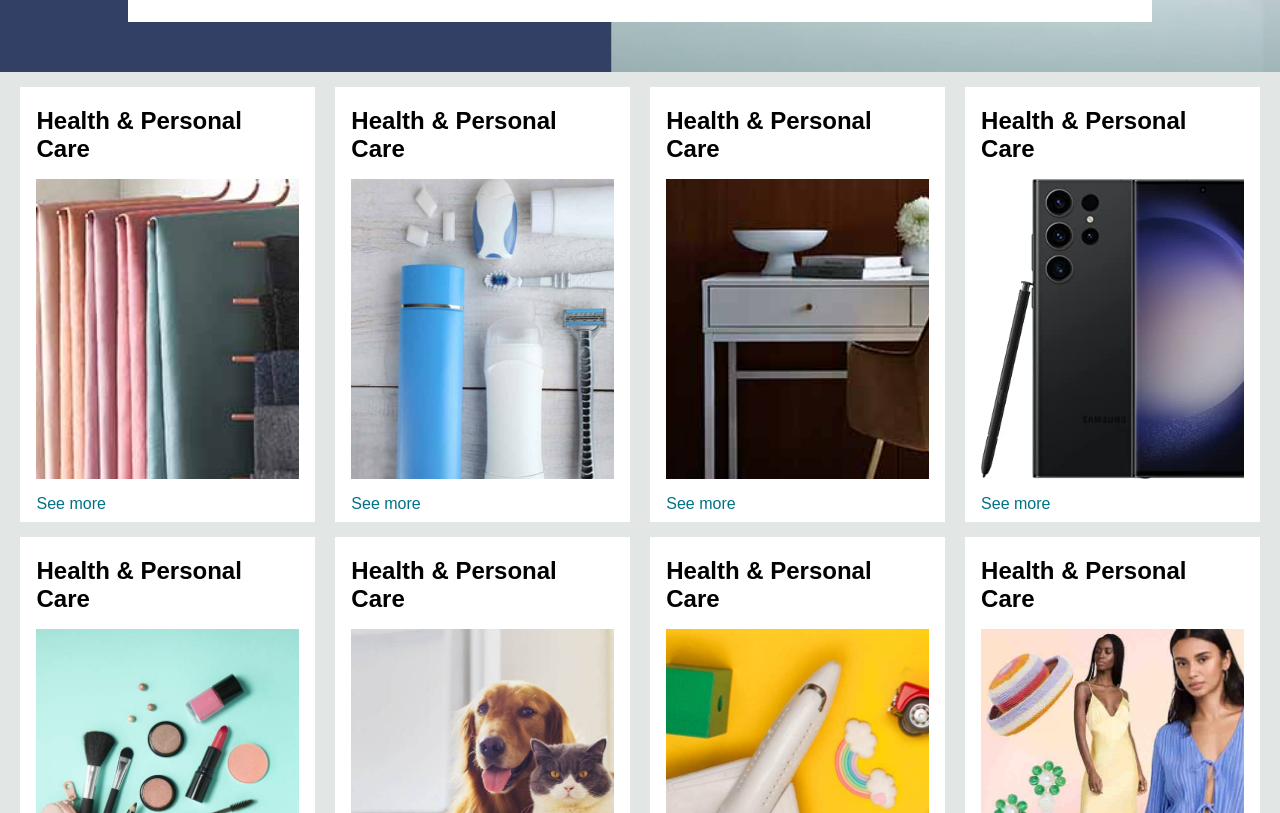
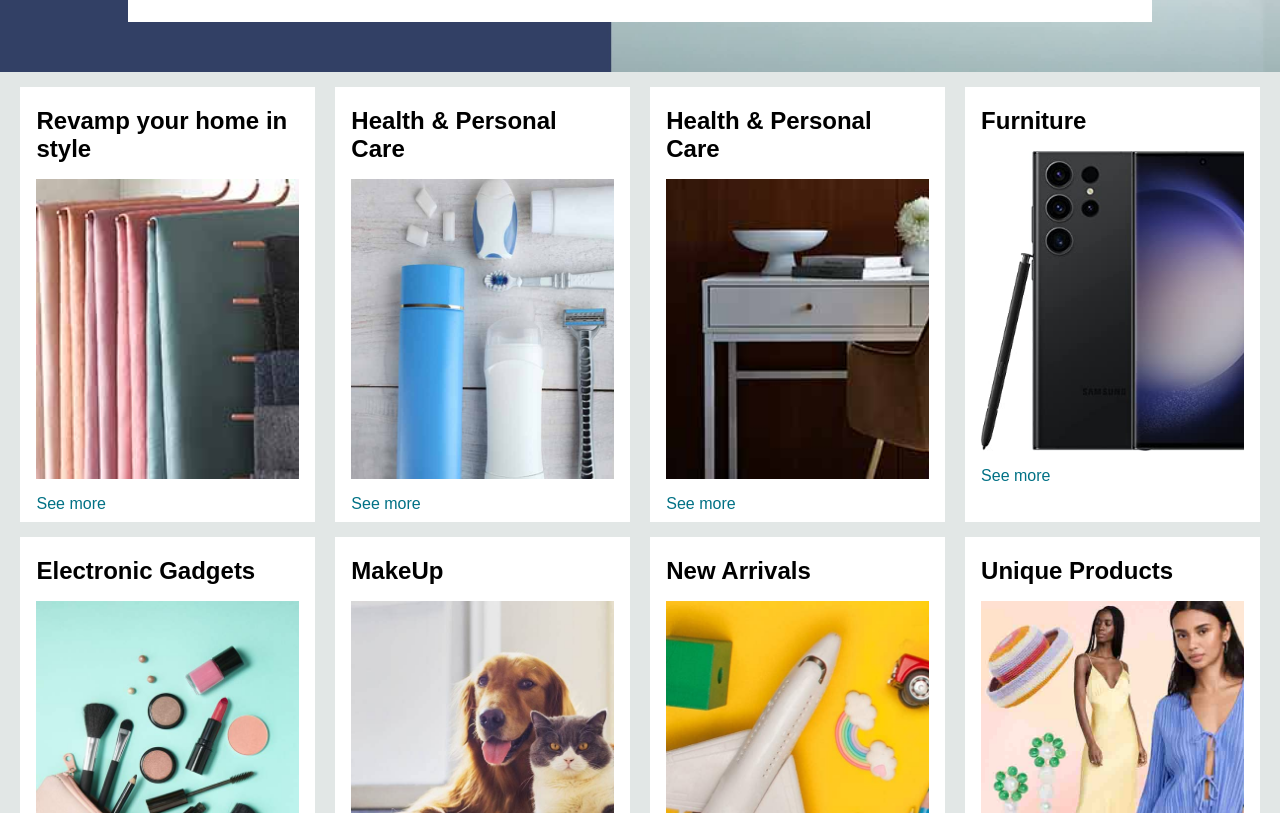
Before and after one commit to Akshitha2202/Amazon_Clone, a plain HTML site: page index.html in a window 1280 px wide. Shown: the part 428-1241 px from the top of the page. Drawn offline with Linux system fonts and the light colour scheme.

Commit message:
Update index.html

```diff
--- a/index.html
+++ b/index.html
@@ -1,4 +1,4 @@
-<!DOCTYPE html>
+ <!DOCTYPE html>
 <html lang="en">
 <head>
     <meta charset="UTF-8">
@@ -68,7 +68,7 @@
     <div class="shop-section">
         <div class="box1 box">
             <div class="box-content">
-            <h2>Health & Personal Care</h2>
+            <h2>Revamp your home in style</h2>
             <div class="box-image" style="background-image:url('box1_image.jpg')"></div>
             <p>See more</p>
             </div>
@@ -90,7 +90,7 @@
         </div>
     <div class="box4 box">
         <div class="box-content">
-            <h2>Health & Personal Care</h2>
+            <h2>Furniture</h2>
             <div class="box-image" style="background-image:url('box4_image.jpg')"></div>
             <p>See more</p>
     </div>
@@ -98,7 +98,7 @@
 
     <div class="box1 box">
         <div class="box-content">
-        <h2>Health & Personal Care</h2>
+        <h2>Electronic Gadgets</h2>
         <div class="box-image" style="background-image:url('box5_image.jpg')"></div>
         <p>See more</p>
         </div>
@@ -106,21 +106,21 @@
 
 <div class="box2 box">
     <div class="box-content">
-        <h2>Health & Personal Care</h2>
+        <h2>MakeUp</h2>
         <div class="box-image" style="background-image:url('box6_image.jpg')"></div>
         <p>See more</p>
         </div>
 </div>
 <div class="box3 box">
     <div class="box-content">
-        <h2>Health & Personal Care</h2>
+        <h2>New Arrivals</h2>
         <div class="box-image" style="background-image:url('box7_image.jpg')"></div>
         <p>See more</p>
         </div>
 </div>
 <div class="box4 box">
     <div class="box-content">
-        <h2>Health & Personal Care</h2>
+        <h2>Unique Products</h2>
         <div class="box-image" style="background-image:url('box8_image.jpg')"></div>
         <p>See more</p>
 </div>
```
